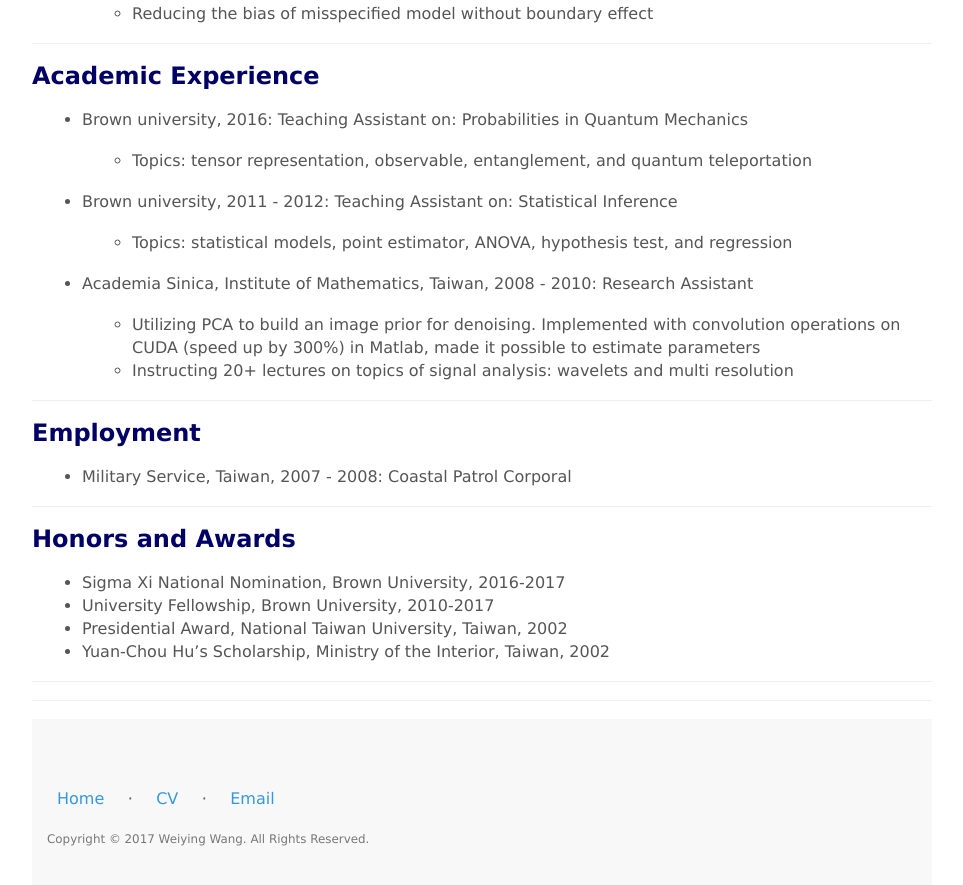
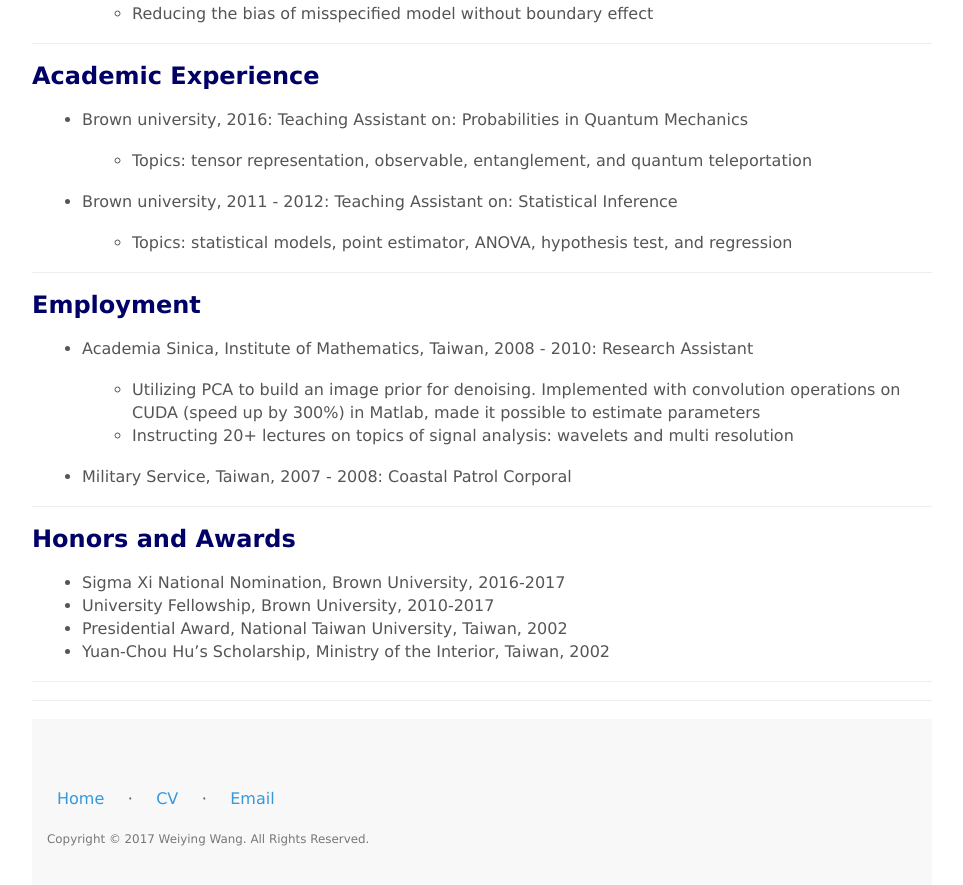
Before and after one commit to wayinone/wayinone.github.io, a Jekyll site: the page built from Resume.md, in a window 1280 px wide and 900 px high, scrolled down 2316 px. Shown: the top 885 px of the window, without its empty margins (158-1121 px from the left). Built offline with Jekyll 4.4.1, drawn with Linux system fonts in a browser that asks for light colours.

```diff
--- a/Resume.md
+++ b/Resume.md
@@ -53,7 +53,6 @@ permalink: /Resume
 	* Outperforming state-of-the-art algorithms in bit-per-pixel results
 	* Implemented with Amazon cloud (EC2) parallel computing (in C and Python) on 80 million image patches (about 3.6GB)
 
-
   * W.-Y. Wang and S. Geman, [Robust Generalized Clustering.](/RRA)  In progress.
 	*  A highly robust unsupervised data clustering algorithm which fits multiple structures (even when data is 70% of corrupted)
 	* Approximating an NP-hard problem with a modified backward selection procedure
@@ -62,7 +61,6 @@ permalink: /Resume
   * W.-Y. Wang and S. Geman, [Clustering to Shapes.](/PSA)  In progress.
 	* An iterative PCA method for clustering high dimensional data into descriptive manifolds
 	* A novel dimension reduction tool, capable of obtaining complicated structures, like spiral-shaped data, in a short amount of time
-
 
 ---
 ## Projects ##
@@ -92,12 +90,11 @@ permalink: /Resume
   * Brown university, 2011 - 2012: Teaching Assistant on: Statistical Inference
     *  Topics: statistical models, point estimator, ANOVA, hypothesis test, and regression
 
-  * Academia Sinica, Institute of Mathematics, Taiwan, 2008 - 2010: Research Assistant
-    *  Utilizing PCA to build an image prior for denoising. Implemented with convolution operations on CUDA (speed up by 300%) in Matlab, made it possible to estimate parameters
-    *  Instructing 20+ lectures on topics of signal analysis: wavelets and multi resolution
-
 ---
 ## Employment
+  * Academia Sinica, Institute of Mathematics, Taiwan, 2008 - 2010: Research Assistant
+	*  Utilizing PCA to build an image prior for denoising. Implemented with convolution operations on CUDA (speed up by 300%) in Matlab, made it possible to estimate parameters
+	*  Instructing 20+ lectures on topics of signal analysis: wavelets and multi resolution
   * Military Service, Taiwan, 2007 - 2008: Coastal Patrol Corporal
 
 ---
```
